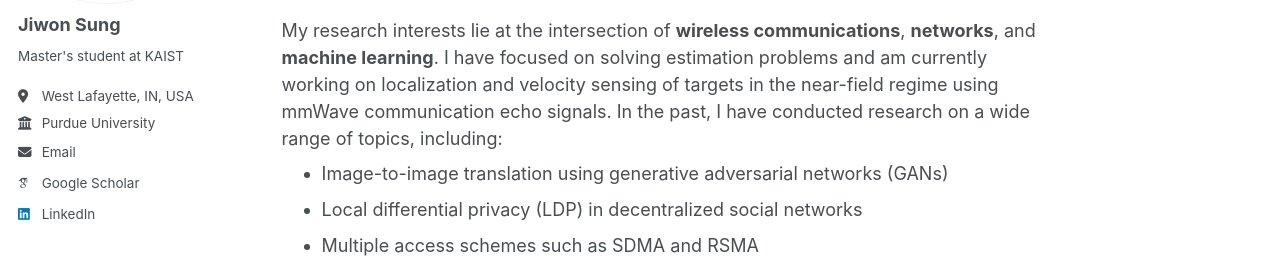
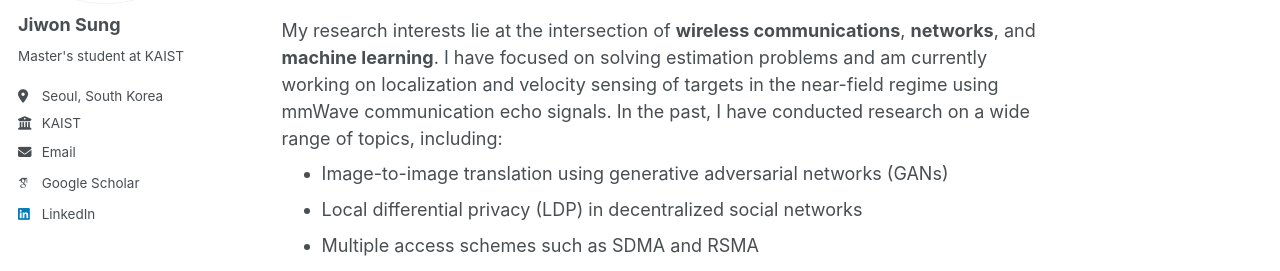
Before and after one commit to sunione/sunione.github.io, a Jekyll site: the page built from _pages/about.md, in a window 1280 px wide. Shown: the part 229-500 px from the top of the page. Built offline with Jekyll 4.4.1, drawn with Linux system fonts in a browser that asks for light colours; some web fonts are replaced.

Commit message:
Update _config.yml

```diff
--- a/_config.yml
+++ b/_config.yml
@@ -13,8 +13,8 @@ author:
   pronouns: null
   bio: >-
     Master's student at KAIST
-  location: 'West Lafayette, IN, USA'
-  employer: Purdue University
+  location: 'Seoul, South Korea'
+  employer: KAIST
   uri: null
   email: jiwonsung00@gmail.com
   academia: null
```
